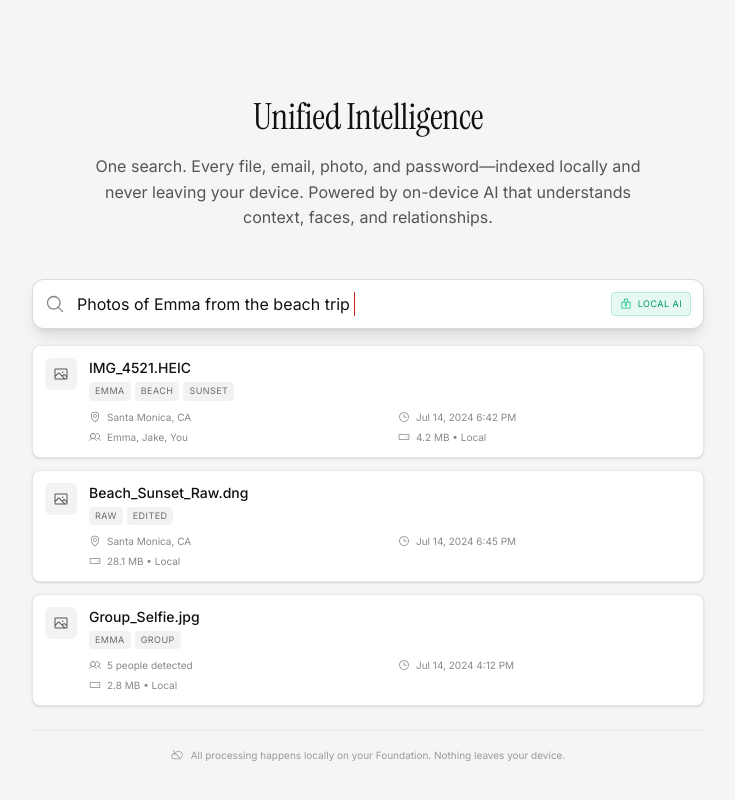
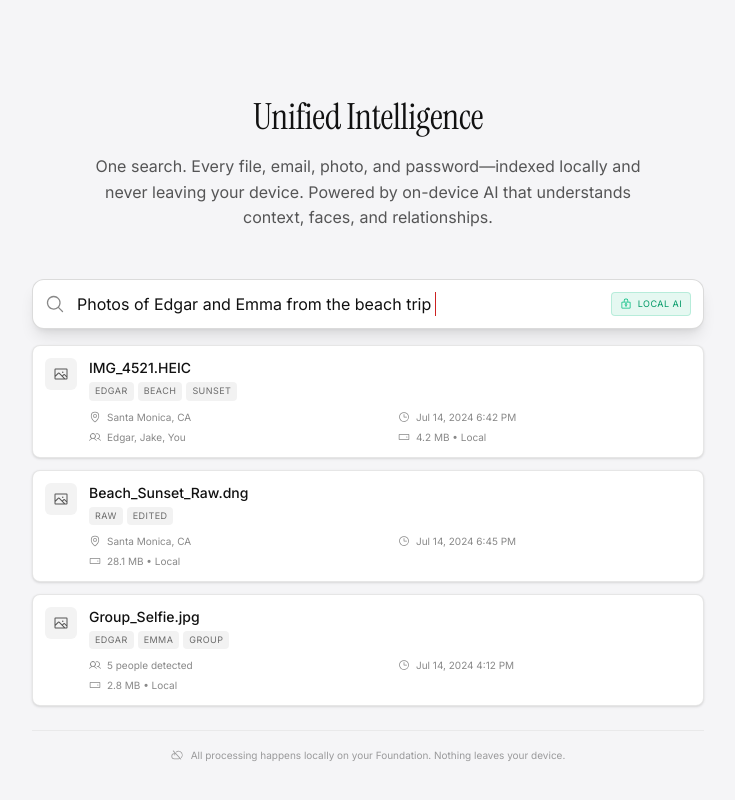
Before and after one commit to grsszne/cornerstonesh, a Next.js app: page /foundation in a window 1280 px wide. Shown: the part 5748-6548 px from the top of the page, without its empty margins (272-1007 px from the left). Built offline with nearby package versions, Linux system fonts and the light colour scheme.

Commit message:
slight text changes

```diff
--- a/src/components/AiSearchDemo.jsx
+++ b/src/components/AiSearchDemo.jsx
@@ -19,17 +19,17 @@ import {
 
 const DETAILED_SCENARIOS = [
   {
-    query: "Photos of Emma from the beach trip",
+    query: "Photos of Edgar and Emma from the beach trip",
     thinking: "Searching Photos... Analyzing faces... Cross-referencing locations...",
     results: [
       {
         icon: Image,
         title: "IMG_4521.HEIC",
-        tags: ["Emma", "Beach", "Sunset"],
+        tags: ["Edgar", "Beach", "Sunset"],
         metadata: [
           { icon: MapPin, value: "Santa Monica, CA" },
           { icon: Clock, value: "Jul 14, 2024 6:42 PM" },
-          { icon: Users, value: "Emma, Jake, You" },
+          { icon: Users, value: "Edgar, Jake, You" },
           { icon: HardDrive, value: "4.2 MB • Local" },
         ]
       },
@@ -46,7 +46,7 @@ const DETAILED_SCENARIOS = [
       {
         icon: Image,
         title: "Group_Selfie.jpg",
-        tags: ["Emma", "Group"],
+        tags: ["Edgar", "Emma", "Group"],
         metadata: [
           { icon: Users, value: "5 people detected" },
           { icon: Clock, value: "Jul 14, 2024 4:12 PM" },
```
